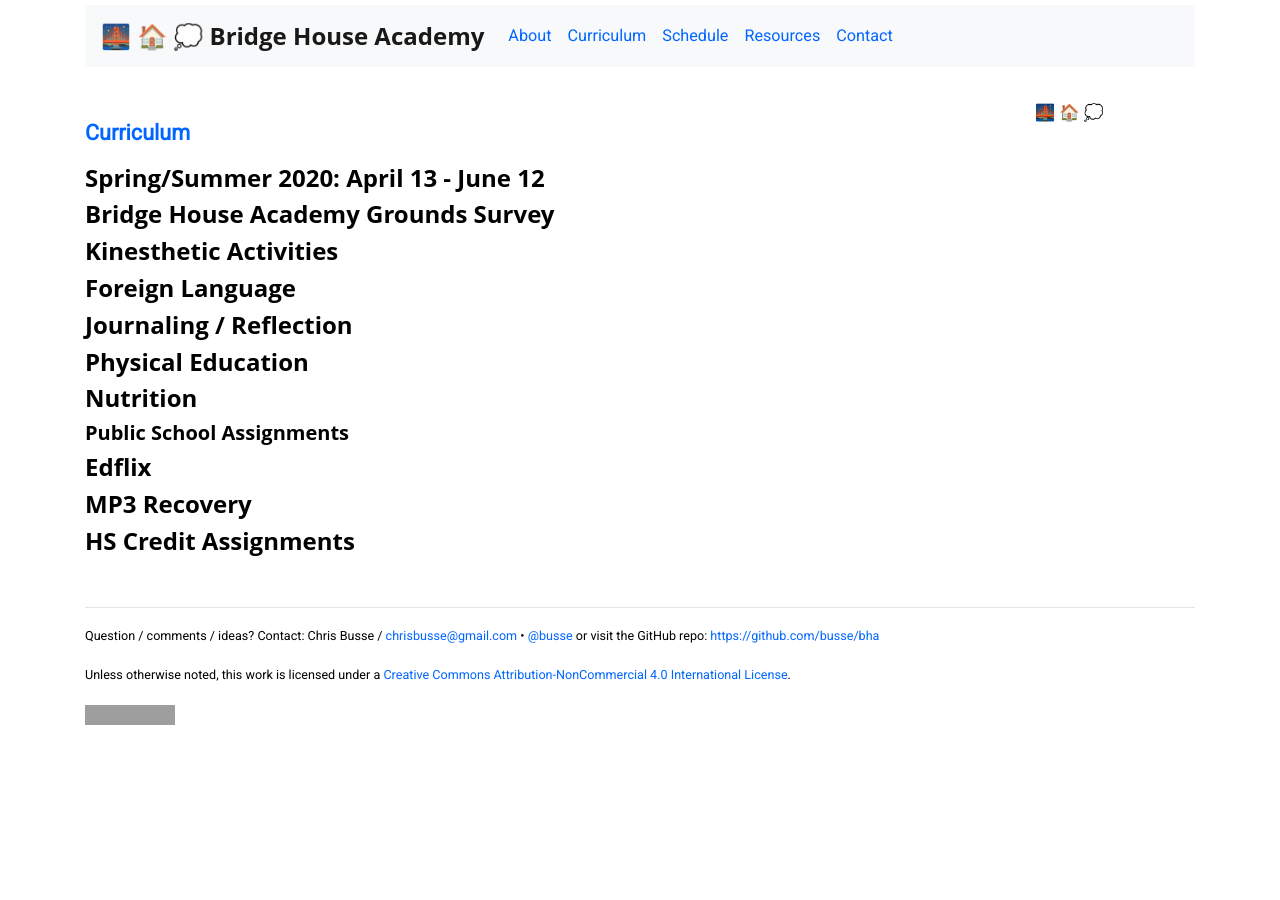
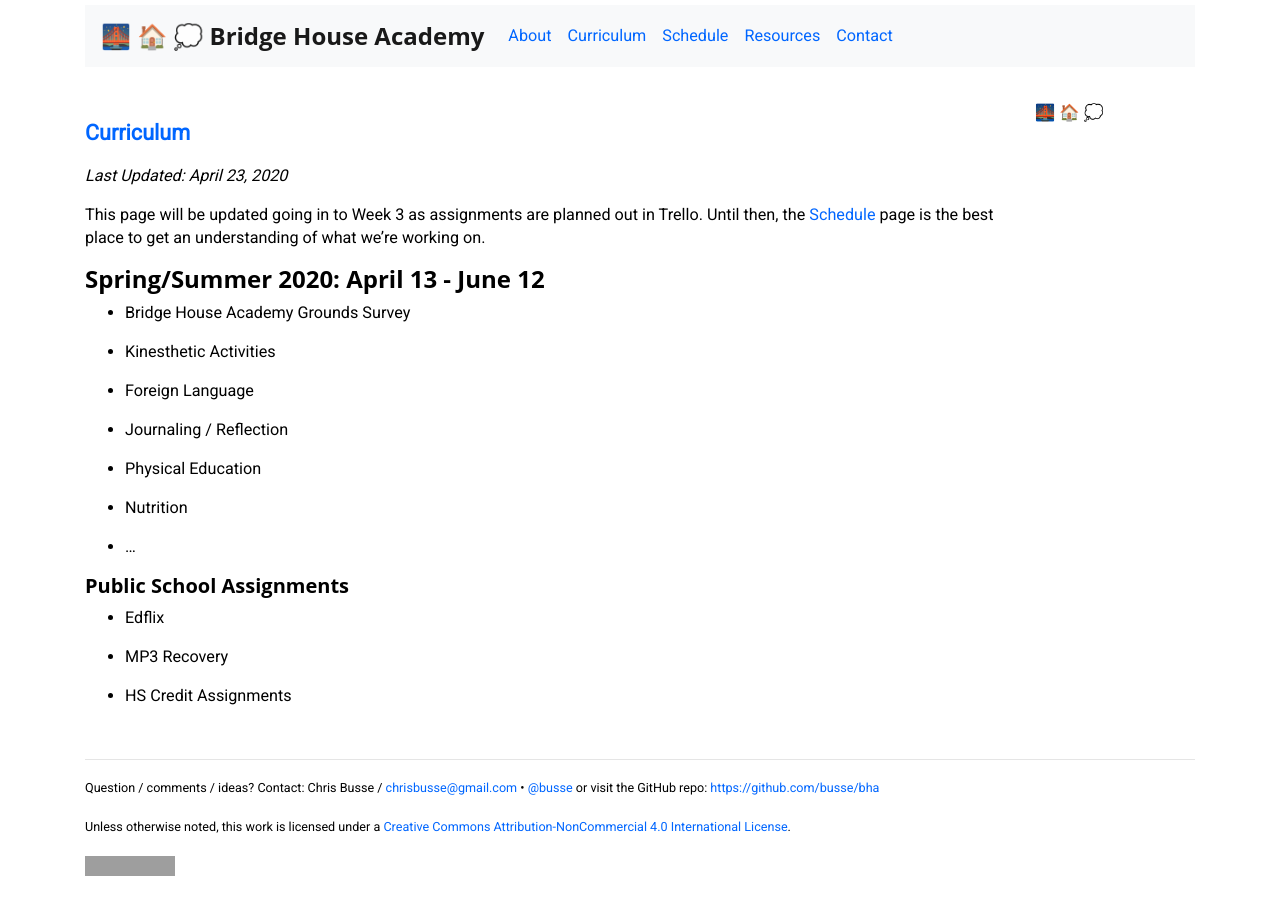
Before and after one commit to busse/bha, a Jekyll site: the page built from curriculum/index.md, in a window 1280 px wide. Built offline with Jekyll 4.4.1, drawn with Linux system fonts in a browser that asks for light colours; nearby versions of some CDN libraries; emoji names are drawn with the system emoji font; grey boxes are pictures that could not be loaded.

Commit message:
Curriculum page update. Closes #7

```diff
--- a/curriculum/index.md
+++ b/curriculum/index.md
@@ -3,25 +3,31 @@ layout: post
 title: Curriculum
 ---
 
+_Last Updated: April 23, 2020_
+
+This page will be updated going in to Week 3 as assignments are planned out in Trello. Until then, the [Schedule](/schedule) page is the best place to get an understanding of what we're working on.
+
 # Spring/Summer 2020: April 13 - June 12
 
-# Bridge House Academy Grounds Survey
+- Bridge House Academy Grounds Survey
 
-# Kinesthetic Activities
+- Kinesthetic Activities
 
-# Foreign Language
+- Foreign Language
 
-# Journaling / Reflection
+- Journaling / Reflection
 
-# Physical Education
+- Physical Education
 
-# Nutrition
+- Nutrition
+
+- ...
 
 
 ## Public School Assignments
 
-# Edflix
+- Edflix
 
-# MP3 Recovery
+- MP3 Recovery
 
-# HS Credit Assignments
+- HS Credit Assignments
```
